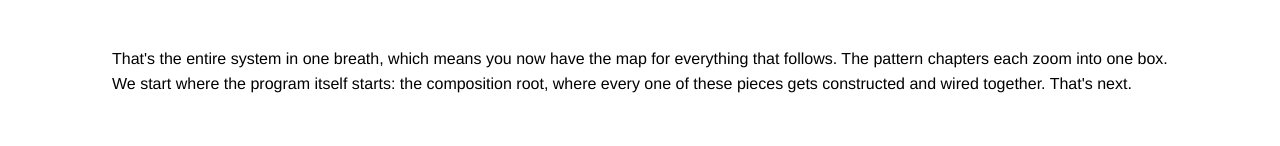
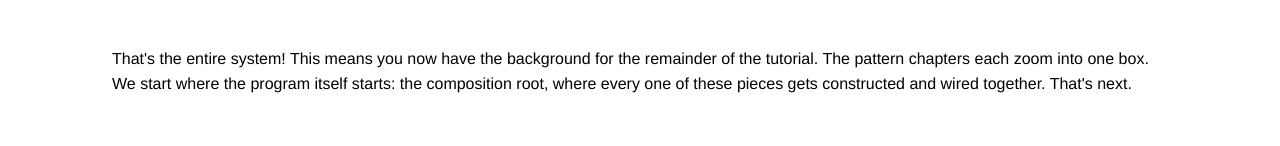
Before and after one commit to gnelson-bantha/L3AgenticSystem-Tutorial, a plain HTML site: page development-pattern-guide/04-high-level-architecture.html in a window 1280 px wide. Shown: the part 3212-3358 px from the top of the page. Drawn offline with Linux system fonts and the light colour scheme.

Commit message:
Phrasing

```diff
--- a/development-pattern-guide/04-high-level-architecture.html
+++ b/development-pattern-guide/04-high-level-architecture.html
@@ -461,7 +461,7 @@
           </figcaption>
         </figure>
 
-        <p>That's the entire system in one breath, which means you now have the map for everything that follows. The pattern chapters each zoom into one box. We start where the program itself starts: the composition root, where every one of these pieces gets constructed and wired together. That's next.</p>
+        <p>That's the entire system! This means you now have the background for the remainder of the tutorial. The pattern chapters each zoom into one box. We start where the program itself starts: the composition root, where every one of these pieces gets constructed and wired together. That's next.</p>
       </div>
     </section>
   </main>
```
